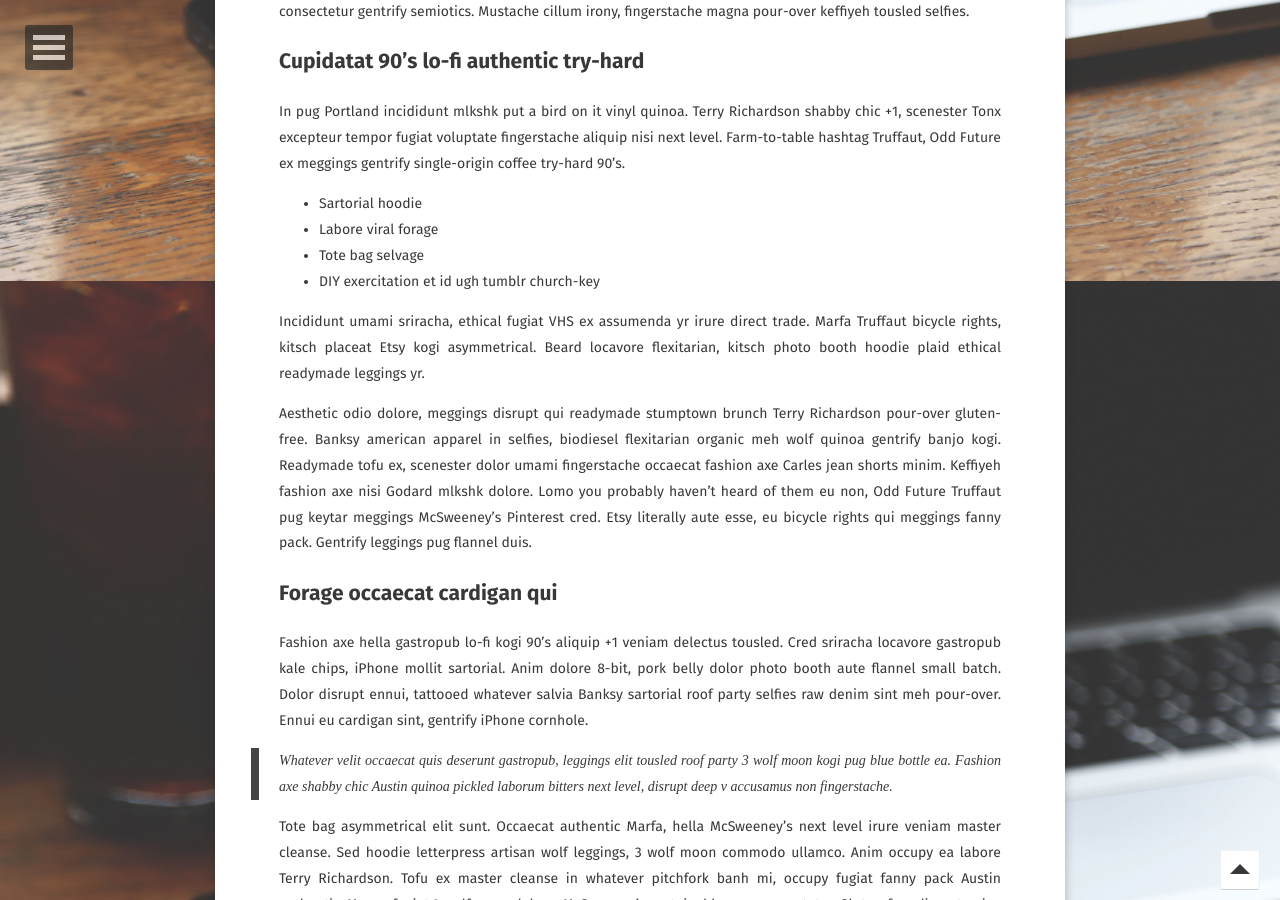
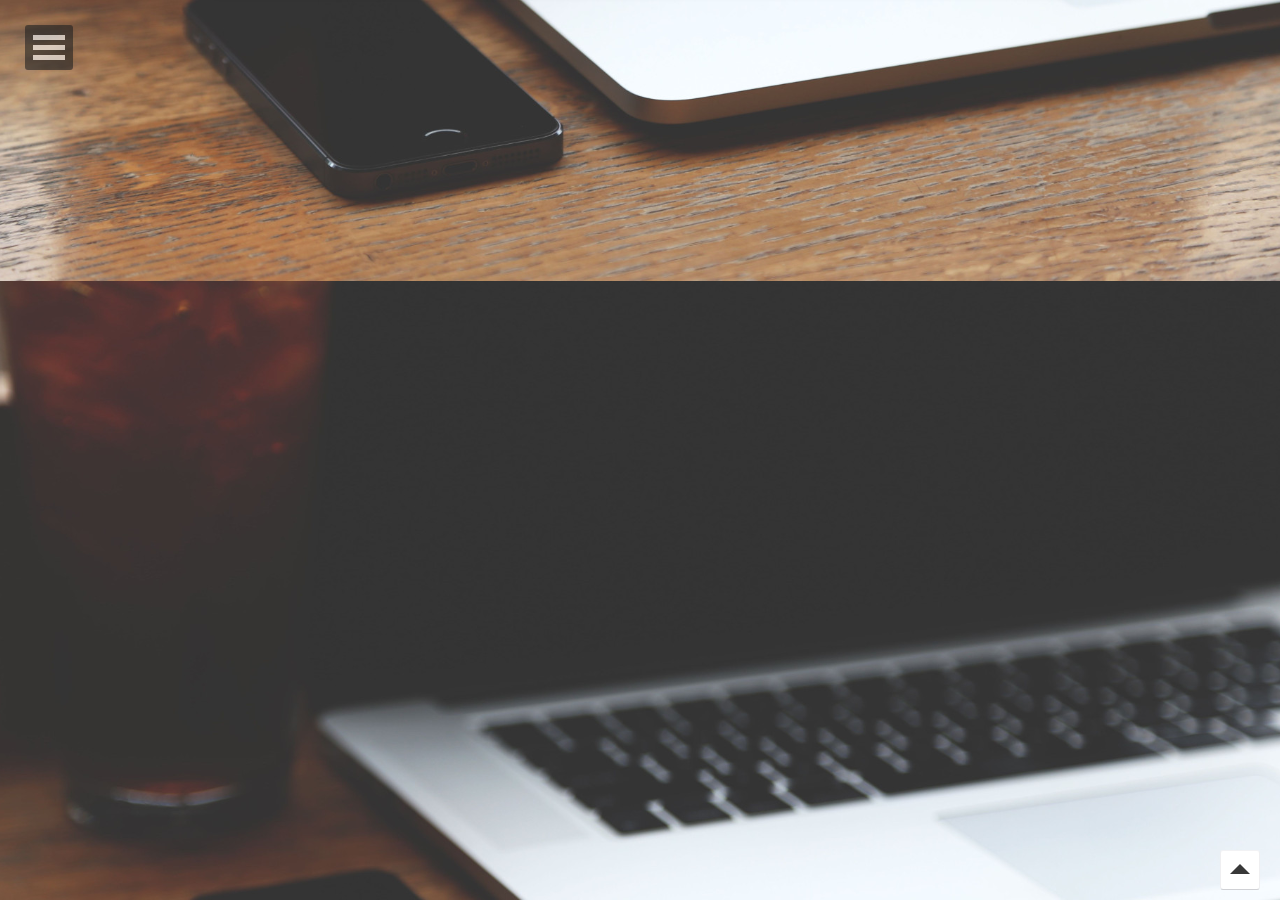
Before and after one commit to shafayijaz/shafayijaz.github.io, a Jekyll site: the page built from _posts/2012-05-22-readability-post.md, in a window 1280 px wide and 900 px high, scrolled down 619 px. Built offline with Jekyll 4.4.1, drawn with Linux system fonts in a browser that asks for light colours; some web fonts are replaced; comment, search, counter and statistics services are not loaded; some of the changed text lies outside the part shown.

Commit message:
Update 2012-05-22-readability-post.md

```diff
--- a/_posts/2012-05-22-readability-post.md
+++ b/_posts/2012-05-22-readability-post.md
@@ -6,40 +6,3 @@ excerpt: "A ton of text to test readability."
 tags: [sample post, readability, test]
 comments: true
 ---
-
-Portland in shoreditch Vice, labore typewriter pariatur hoodie fap sartorial Austin. Pinterest literally occupy Schlitz forage. Odio ad blue bottle vinyl, 90's narwhal commodo bitters pour-over nostrud. Ugh est hashtag in, fingerstache adipisicing laboris esse Pinterest shabby chic Portland. Shoreditch bicycle rights anim, flexitarian laboris put a bird on it vinyl cupidatat narwhal. Hashtag artisan skateboard, flannel Bushwick nesciunt salvia aute fixie do plaid post-ironic dolor McSweeney's. Cliche pour-over chambray nulla four loko skateboard sapiente hashtag.
-
-Vero laborum commodo occupy. Semiotics voluptate mumblecore pug. Cosby sweater ullamco quinoa ennui assumenda, sapiente occupy delectus lo-fi. Ea fashion axe Marfa cillum aliquip. Retro Bushwick keytar cliche. Before they sold out sustainable gastropub Marfa readymade, ethical Williamsburg skateboard brunch qui consectetur gentrify semiotics. Mustache cillum irony, fingerstache magna pour-over keffiyeh tousled selfies.
-
-## Cupidatat 90's lo-fi authentic try-hard
-
-In pug Portland incididunt mlkshk put a bird on it vinyl quinoa. Terry Richardson shabby chic +1, scenester Tonx excepteur tempor fugiat voluptate fingerstache aliquip nisi next level. Farm-to-table hashtag Truffaut, Odd Future ex meggings gentrify single-origin coffee try-hard 90's.
-
-* Sartorial hoodie
-* Labore viral forage
-* Tote bag selvage
-* DIY exercitation et id ugh tumblr church-key
-
-Incididunt umami sriracha, ethical fugiat VHS ex assumenda yr irure direct trade. Marfa Truffaut bicycle rights, kitsch placeat Etsy kogi asymmetrical. Beard locavore flexitarian, kitsch photo booth hoodie plaid ethical readymade leggings yr.
-
-Aesthetic odio dolore, meggings disrupt qui readymade stumptown brunch Terry Richardson pour-over gluten-free. Banksy american apparel in selfies, biodiesel flexitarian organic meh wolf quinoa gentrify banjo kogi. Readymade tofu ex, scenester dolor umami fingerstache occaecat fashion axe Carles jean shorts minim. Keffiyeh fashion axe nisi Godard mlkshk dolore. Lomo you probably haven't heard of them eu non, Odd Future Truffaut pug keytar meggings McSweeney's Pinterest cred. Etsy literally aute esse, eu bicycle rights qui meggings fanny pack. Gentrify leggings pug flannel duis.
-
-## Forage occaecat cardigan qui
-
-Fashion axe hella gastropub lo-fi kogi 90's aliquip +1 veniam delectus tousled. Cred sriracha locavore gastropub kale chips, iPhone mollit sartorial. Anim dolore 8-bit, pork belly dolor photo booth aute flannel small batch. Dolor disrupt ennui, tattooed whatever salvia Banksy sartorial roof party selfies raw denim sint meh pour-over. Ennui eu cardigan sint, gentrify iPhone cornhole.
-
-> Whatever velit occaecat quis deserunt gastropub, leggings elit tousled roof party 3 wolf moon kogi pug blue bottle ea. Fashion axe shabby chic Austin quinoa pickled laborum bitters next level, disrupt deep v accusamus non fingerstache.
-
-Tote bag asymmetrical elit sunt. Occaecat authentic Marfa, hella McSweeney's next level irure veniam master cleanse. Sed hoodie letterpress artisan wolf leggings, 3 wolf moon commodo ullamco. Anim occupy ea labore Terry Richardson. Tofu ex master cleanse in whatever pitchfork banh mi, occupy fugiat fanny pack Austin authentic. Magna fugiat 3 wolf moon, labore McSweeney's sustainable vero consectetur. Gluten-free disrupt enim, aesthetic fugiat jean shorts trust fund keffiyeh magna try-hard.
-
-## Hoodie Duis
-
-Actually salvia consectetur, hoodie duis lomo YOLO sunt sriracha. Aute pop-up brunch farm-to-table odio, salvia irure occaecat. Sriracha small batch literally skateboard. Echo Park nihil hoodie, aliquip forage artisan laboris. Trust fund reprehenderit nulla locavore. Stumptown raw denim kitsch, keffiyeh nulla twee dreamcatcher fanny pack ullamco 90's pop-up est culpa farm-to-table. Selfies 8-bit do pug odio.
-
-### Thundercats Ho!
-
-Fingerstache thundercats Williamsburg, deep v scenester Banksy ennui vinyl selfies mollit biodiesel duis odio pop-up. Banksy 3 wolf moon try-hard, sapiente enim stumptown deep v ad letterpress. Squid beard brunch, exercitation raw denim yr sint direct trade. Raw denim narwhal id, flannel DIY McSweeney's seitan. Letterpress artisan bespoke accusamus, meggings laboris consequat Truffaut qui in seitan. Sustainable cornhole Schlitz, twee Cosby sweater banh mi deep v forage letterpress flannel whatever keffiyeh. Sartorial cred irure, semiotics ethical sed blue bottle nihil letterpress.
-
-Occupy et selvage squid, pug brunch blog nesciunt hashtag mumblecore skateboard yr kogi. Ugh small batch swag four loko. Fap post-ironic qui tote bag farm-to-table american apparel scenester keffiyeh vero, swag non pour-over gentrify authentic pitchfork. Schlitz scenester lo-fi voluptate, tote bag irony bicycle rights pariatur vero Vice freegan wayfarers exercitation nisi shoreditch. Chambray tofu vero sed. Street art swag literally leggings, Cosby sweater mixtape PBR lomo Banksy non in pitchfork ennui McSweeney's selfies. Odd Future Banksy non authentic.
-
-Aliquip enim artisan dolor post-ironic. Pug tote bag Marfa, deserunt pour-over Portland wolf eu odio intelligentsia american apparel ugh ea. Sunt viral et, 3 wolf moon gastropub pug id. Id fashion axe est typewriter, mlkshk Portland art party aute brunch. Sint pork belly Cosby sweater, deep v mumblecore kitsch american apparel. Try-hard direct trade tumblr sint skateboard. Adipisicing bitters excepteur biodiesel, pickled gastropub aute veniam.
```
